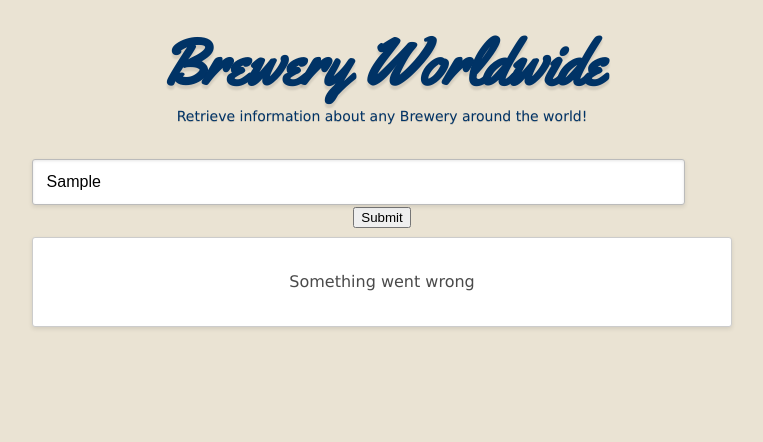
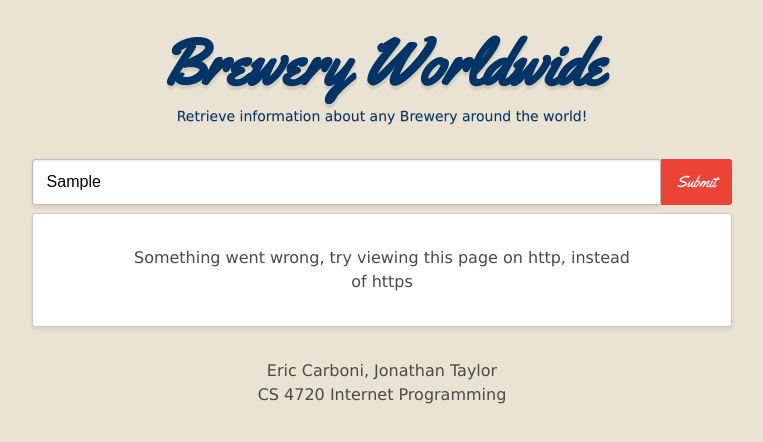
Before and after one commit to eric-hc/brewery-worldwide, a website: page index.html in a window 1280 px wide. Both pictures are taken after typing "Sample" into the empty fields and a click on the button "Submit". Shown: the whole page, without its empty margins (258-1021 px from the left). Drawn offline with nearby package versions, Linux system fonts and the light colour scheme; no server answers.

Commit message:
Update from codepen.io

```diff
--- a/beer.js
+++ b/beer.js
@@ -1,19 +1,39 @@
 function searchBrewery() {
-    var query = document.getElementById("brewery_query").value;
-    $.ajax({
+  var query = document.getElementById("brewery_query").value;
+  $.ajax({
     type: "GET",
-    url: "http://localhost:3000/test?query=" + query,
+    url: "http://ec2-35-161-117-156.us-west-2.compute.amazonaws.com:3000/test?query=" + query,
     success: function(result) {
-        console.log(result);
-        var output  = "";
-        for (item in result) {
-            output += "<li>" + result[item].name + "</li>";
+      console.log(result);
+      var output = "";
+      var images_output = "";
+        output += "<table>";
+      for (var x =0;x< result.length;x++) {
+        if(result[x].hasOwnProperty("website")&& result[x].hasOwnProperty("images")){
+            output += "<tr><td><img src="+ result[x].images.icon + "></td> <td><a href=" + result[x].website + "  target='_blank'>" + result[x].name + "</a></td>               </tr>";
+        } else if(result[x].hasOwnProperty("website") && result[x].hasOwnProperty("images")!==true){
+            output += "<tr><td><img src='https://s3-us-west-2.amazonaws.com/brewery-worldwide/brewery_placeholder.png'></td> <td><a href=" + result[x].website + "                   target='_blank'>" + result[x].name + "</a></td></tr>";
+        } else {
+            output += "<tr><td><img src='https://s3-us-west-2.amazonaws.com/brewery-worldwide/brewery_placeholder.png'></td> <td>"+ result[x].name + "</a></td></tr>";
         }
-        document.getElementById("output").innerHTML=(output);
+      }
+      output += "</table>";
+      document.getElementById("output").innerHTML = (output);
     },
     error: function(result) {
-        console.log("Error");
-        document.getElementById("output").textContent=("Something went wrong");
+      console.log("Error");
+      document.getElementById("output").textContent = ("Something went wrong, try viewing this page on http, instead of https");
     }
-    });
+  });
 }
+
+$(document).ready(function() {
+  $("#brewery_query").submit(function() {
+    return false;
+  });
+  $("#brewery_query").keyup(function(event) {
+    if (event.keyCode == 13) {
+      $("#search_button").click();
+    }
+  });
+});
--- a/index.html
+++ b/index.html
@@ -10,29 +10,36 @@
   <script src="https://ajax.googleapis.com/ajax/libs/jquery/1.11.3/jquery.min.js"></script>
   <script src="beer.js"></script>
 </head>
+
 <body>
   <header>
-    <h1><a href="./">Brewery Worldwide</a></h1>
+    <h1><a href="">Brewery Worldwide</a></h1>
     <p>Retrieve information about any Brewery around the world!</p>
   </header>
 
   <main>
     <!-- input -->
-    <form class="submit">
+    <Flexbox id="test" class="submit hbox">
       <input type="text" id="brewery_query" placeholder="Type in your Brewery here...">
-    </form>
-    <button type="submit" onclick="searchBrewery()">Submit</button>
+      <button type="button" onclick="searchBrewery()" id="search_button">Submit</button>
+    </Flexbox>
     <!-- ./input -->
     <!-- output -->
     <div class="wrapper">
       <div class="content" id="output">
         <p><strong>Enter a valid brewery here (i.e. Red Brick Brewing Company)</strong></p>
-            <img src="Placeholder.png" alt="Data placeholder">
+        <img src="https://s3-us-west-2.amazonaws.com/brewery-worldwide/logo.png" alt="Data placeholder">
       </div>
     </div>
     <!-- ./output -->
   </main>
 
-    <footer></footer>
+  <div id="footer" class="footer">
+    <p>
+      Eric Carboni, Jonathan Taylor
+      <br /> CS 4720 Internet Programming
+    </p>
+  </div>
 </body>
+
 </html>
--- a/weblooks.css
+++ b/weblooks.css
@@ -1,14 +1,6 @@
-*
-    General Styles
-
-    Colors
-    @highlight: #003366
-    @text: #4A4A4A;
-    @text-light: #9A9A9A
-    @body-background: #EAE3D3;
-*/
-
-*,
+* General Styles Colors @highlight: #003366 @text: #4A4A4A;
+@text-light: #9A9A9A @body-background: #EAE3D3;
+*/ *,
 *:before,
 *:after {
   box-sizing: inherit;
@@ -26,7 +18,8 @@ body {
   font-size: 1em;
   line-height: 1.5;
   font-family: Lucida Grande, sans-serif;
-    max-width: 43.75em; /* 880/16 */
+  max-width: 43.75em;
+  /* 880/16 */
   margin: 0 auto;
   padding: 0;
   color: #4A4A4A;
@@ -60,13 +53,15 @@ header {
 header p {
   margin-top: -.425em;
   text-shadow: 0 1px 0px rgba(0, 0, 0, .15);
-        font-size: .875em; /* 14/16 */
+  font-size: .875em;
+  /* 14/16 */
 }
-form {
+
+.test {
   position: relative;
 }
 
-    form input{
+input {
   width: 75%;
   display: block;
   font-size: 1em;
@@ -75,22 +70,30 @@ form {
   line-height: 1.5;
   margin: 0;
   border: 1px solid #bbb;
-        box-shadow: 0 1px 3px rgba(0, 0, 0, .1) inset,
-                    0 2px 4px rgba(0, 0, 0, .1);
+  box-shadow: 0 1px 3px rgba(0, 0, 0, .1) inset, 0 2px 4px rgba(0, 0, 0, .1);
   border-radius: 3px;
 }
 
-        form input:focus {
+input:focus {
   border-color: #EAE3D3;
 }
 
-    form button {
+.hbox {
+  display: -webkit-flex;
+  display: -ms-flexbox;
+  display: flex;
+  /*Align children horizontally*/
+  -webkit-flex-direction: row;
+  -ms-flex-direction: row;
+  flex-direction: row;
+  -webkit-align-content: flex-start;
+  -ms-flex-line-pack: start;
+  align-content: flex-start;
+}
+
+button {
   text-decoration: none;
   background: #ED4337;
-        height: 100%;
-        position: absolute;
-        right: 0;
-        top: 0;
   line-height: 1.5;
   color: white;
   font-size: 1em;
@@ -103,17 +106,21 @@ form {
   padding: 0 1em;
   font-family: 'Yellowtail', serif;
 }
-        form button:hover {
+
+button:hover {
   cursor: pointer;
 }
 
-        form button:disabled {
+button:disabled {
   opacity: .5;
 }
+
+
 /*
     Content Styles
     Main container for content, i.e. the icons, error messages, etc
 */
+
 .wrapper {
   background: #FFFFFF;
   border: 1px solid #ccc;
@@ -129,10 +136,12 @@ form {
   max-width: 512px;
   margin: 0 auto;
   position: relative;
-    word-wrap: break-word; /* for long urls */
+  word-wrap: break-word;
+  /* for long urls */
 }
 
-    .content * { /* do a simple reset on elements in .content */
+.content * {
+  /* do a simple reset on elements in .content */
   margin: 0;
   padding: 0;
 }
```
Lines whose indentation alone changed are shown as unchanged.
